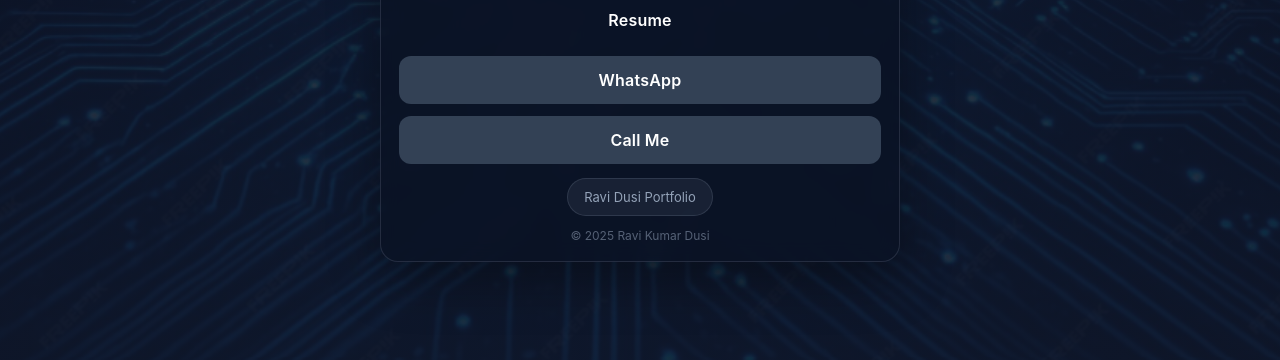
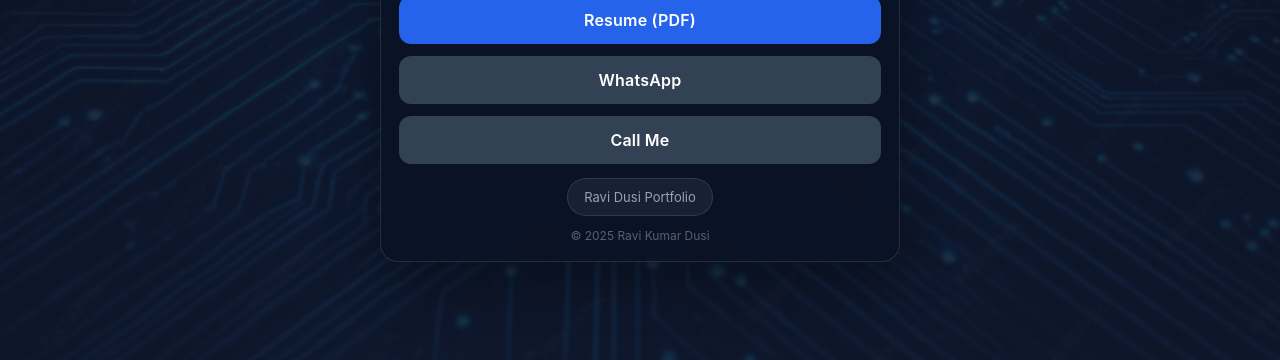
Before and after one commit to ravid-k/Ravidusi_NFC_Tag, a plain HTML site: page index.html in a window 1280 px wide. Shown: the part 440-800 px from the top of the page. Drawn offline with Linux system fonts and the light colour scheme.

Commit message:
Update index.html

```diff
--- a/index.html
+++ b/index.html
@@ -167,8 +167,8 @@
         </a>
 
         <!-- Resume -->
-        <a class="btn Primary" href="./Ravi_CV_RES_compressed.pdf" target="_blank" rel="noopener">
-          Resume
+        <a class="btn primary" href="./Ravi_CV_RES_compressed.pdf" target="_blank" rel="noopener">
+          Resume (PDF)
         </a>
 
         <a class="btn secondary" href="https://wa.me/491783233921" target="_blank" rel="noopener">
```
